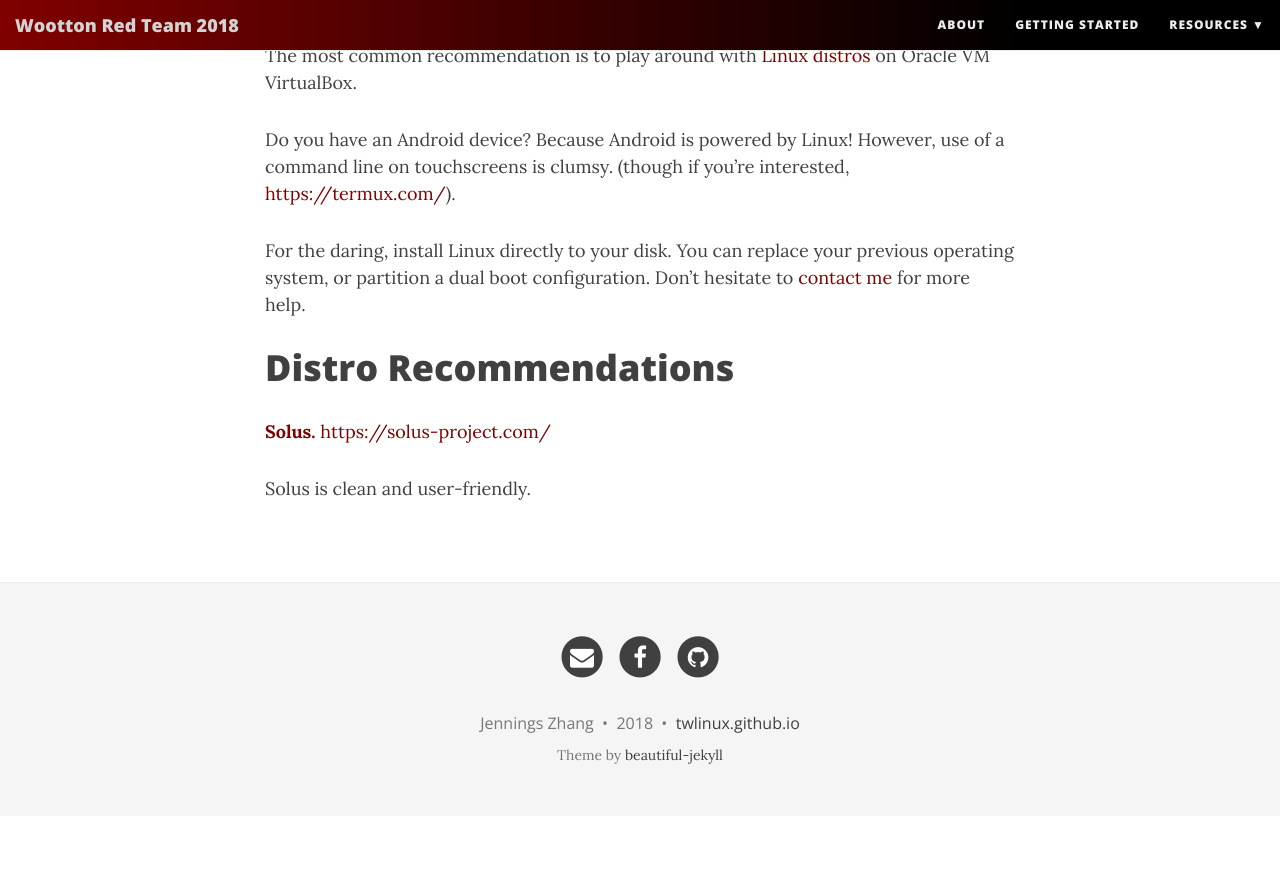
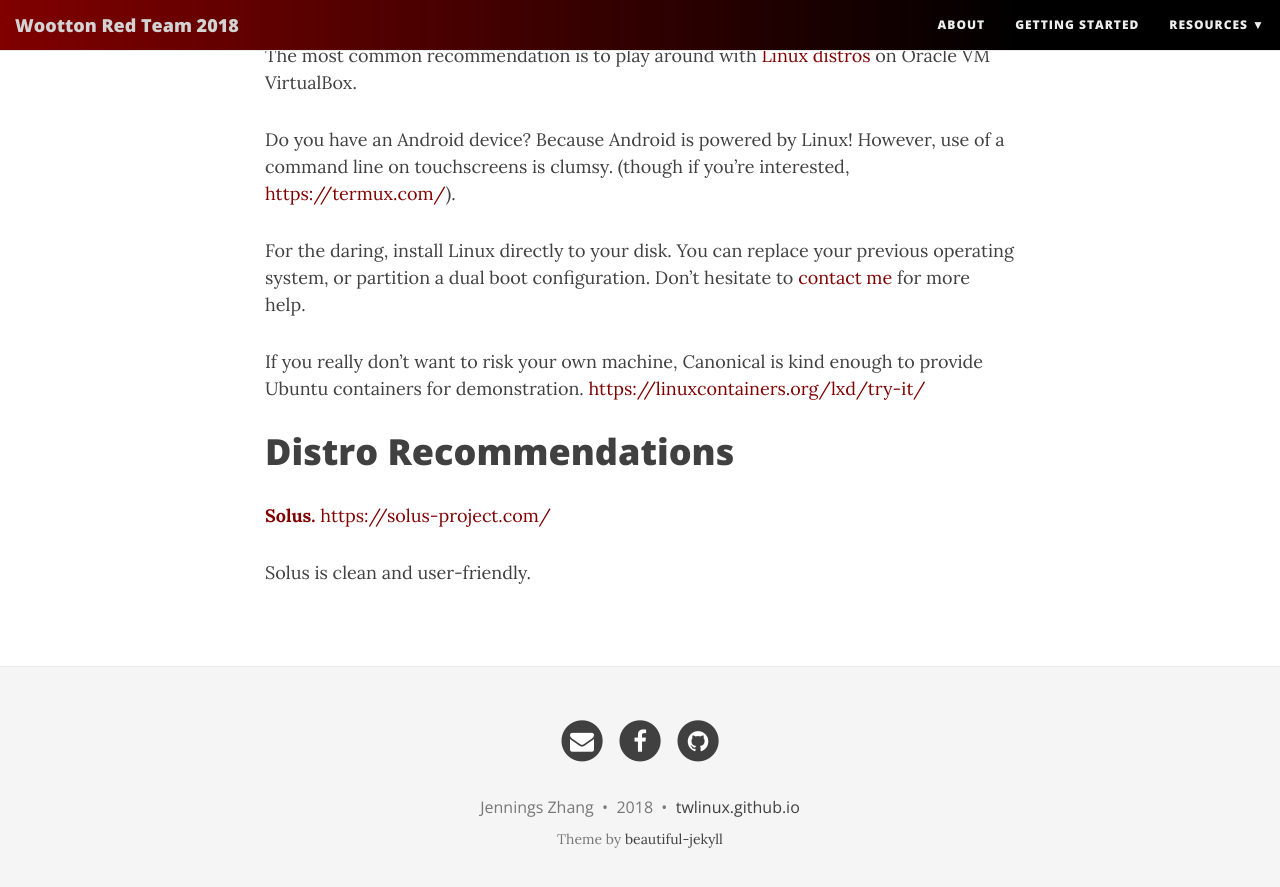
Before and after one commit to wsec/basaam0.github.io, a Jekyll site: the page built from getting_started.md, in a window 1280 px wide and 900 px high, scrolled down 1059 px. Shown: the top 887 px of the window. Built offline with Jekyll 4.4.1, drawn with Linux system fonts in a browser that asks for light colours; nearby versions of some CDN libraries; before the commit the page ends 1875 px from its top, so only the background shows below that.

Commit message:
Link to LXD in getting started

```diff
--- a/getting_started.md
+++ b/getting_started.md
@@ -20,6 +20,8 @@ Do you have an Android device? Because Android is powered by Linux! However, use
 
 For the daring, install Linux directly to your disk. You can replace your previous operating system, or partition a dual boot configuration. Don't hesitate to [contact me](mailto:twlinux86@gmail.com) for more help.
 
+If you really don't want to risk your own machine, Canonical is kind enough to provide Ubuntu containers for demonstration. <https://linuxcontainers.org/lxd/try-it/>
+
 # Distro Recommendations
 
 [**Solus.** https://solus-project.com/](https://solus-project.com/)
```
